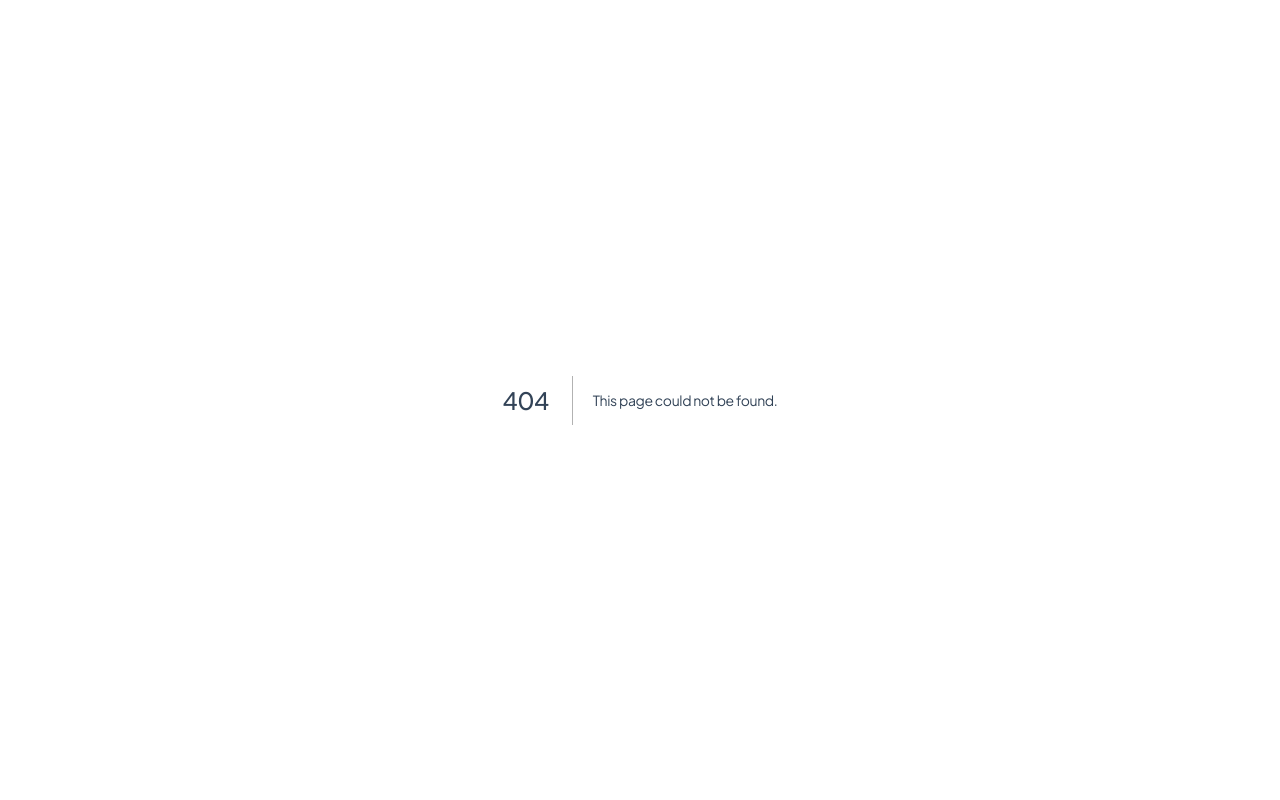
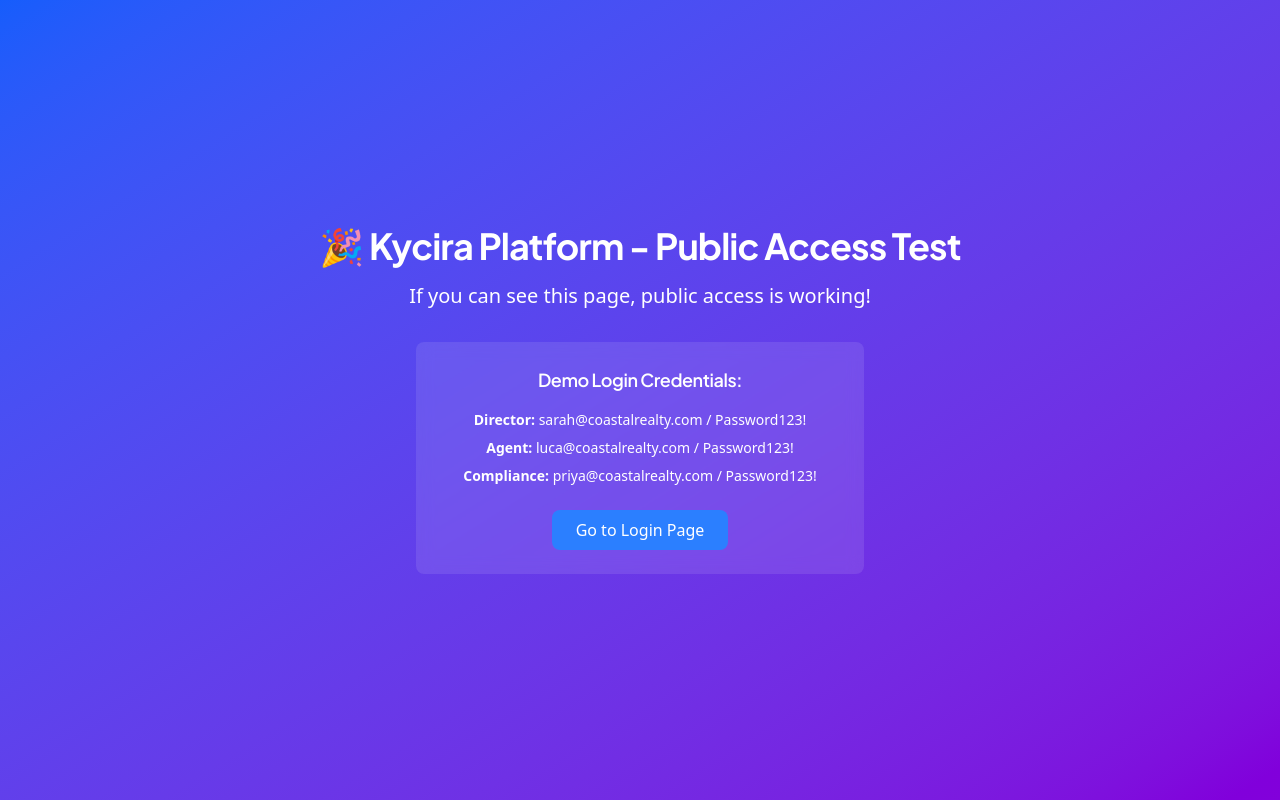
Before and after one commit to marty-ship-it/kyc-platform, a Next.js app: page /public-test in a window 1280 px wide. Before the commit this address had no page. Built offline with nearby package versions, Linux system fonts and the light colour scheme.

Commit message:
Simplify middleware to allow public access

```diff
--- a/middleware.ts
+++ b/middleware.ts
@@ -1,28 +1,24 @@
-import { withAuth } from "next-auth/middleware"
+import { NextResponse } from 'next/server'
+import type { NextRequest } from 'next/server'
 
-export default withAuth(
-  function middleware(req) {
-    // Allow all requests to pass through
-  },
-  {
-    callbacks: {
-      authorized: ({ token, req }) => {
-        // Always allow access to login, public-test, and API auth routes
-        if (
-          req.nextUrl.pathname.startsWith('/login') ||
-          req.nextUrl.pathname.startsWith('/public-test') ||
-          req.nextUrl.pathname.startsWith('/api/auth') ||
-          req.nextUrl.pathname === '/'
-        ) {
-          return true
-        }
+export function middleware(request: NextRequest) {
+  // Allow all requests to public routes
+  const publicRoutes = ['/login', '/public-test', '/', '/api/auth']
+  const isPublicRoute = publicRoutes.some(route => request.nextUrl.pathname.startsWith(route))
 
-        // For all other routes, require authentication
-        return !!token
-      },
-    },
+  if (isPublicRoute) {
+    return NextResponse.next()
   }
-)
+
+  // For protected routes, redirect to login if no session
+  const token = request.cookies.get('next-auth.session-token') || request.cookies.get('__Secure-next-auth.session-token')
+
+  if (!token) {
+    return NextResponse.redirect(new URL('/login', request.url))
+  }
+
+  return NextResponse.next()
+}
 
 export const config = {
   matcher: [
--- /dev/null
+++ b/src/app/public-test/page.tsx
@@ -0,0 +1,26 @@
+export default function PublicTestPage() {
+  return (
+    <div className="min-h-screen flex items-center justify-center bg-gradient-to-br from-blue-600 to-purple-700">
+      <div className="text-center text-white">
+        <h1 className="text-4xl font-bold mb-4">🎉 Kycira Platform - Public Access Test</h1>
+        <p className="text-xl mb-8">If you can see this page, public access is working!</p>
+        <div className="bg-white/10 backdrop-blur rounded-lg p-6 max-w-md mx-auto">
+          <h2 className="text-lg font-semibold mb-4">Demo Login Credentials:</h2>
+          <div className="space-y-2 text-sm">
+            <div><strong>Director:</strong> sarah@coastalrealty.com / Password123!</div>
+            <div><strong>Agent:</strong> luca@coastalrealty.com / Password123!</div>
+            <div><strong>Compliance:</strong> priya@coastalrealty.com / Password123!</div>
+          </div>
+          <div className="mt-6">
+            <a
+              href="/login"
+              className="bg-blue-500 hover:bg-blue-600 text-white px-6 py-2 rounded-lg inline-block transition-colors"
+            >
+              Go to Login Page
+            </a>
+          </div>
+        </div>
+      </div>
+    </div>
+  )
+}
```
